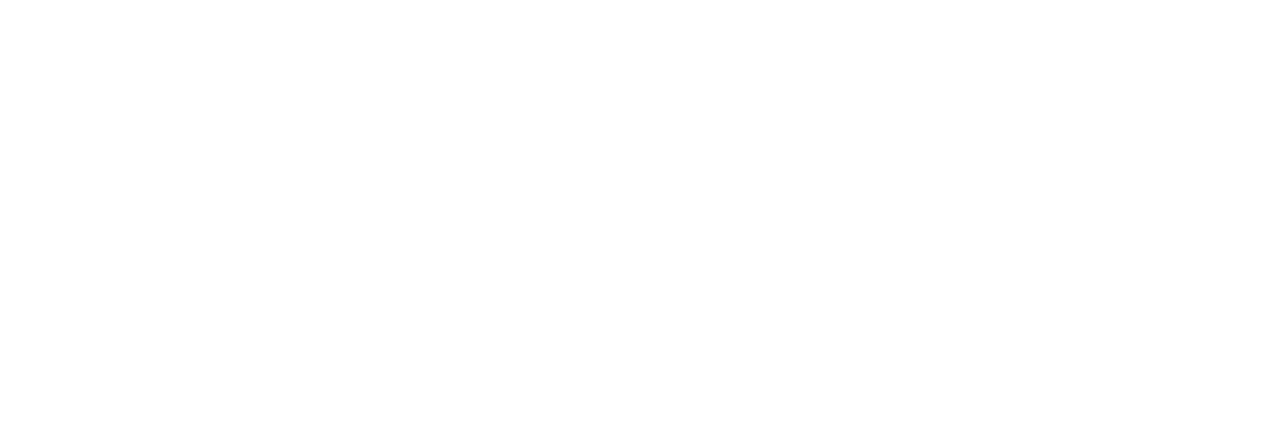
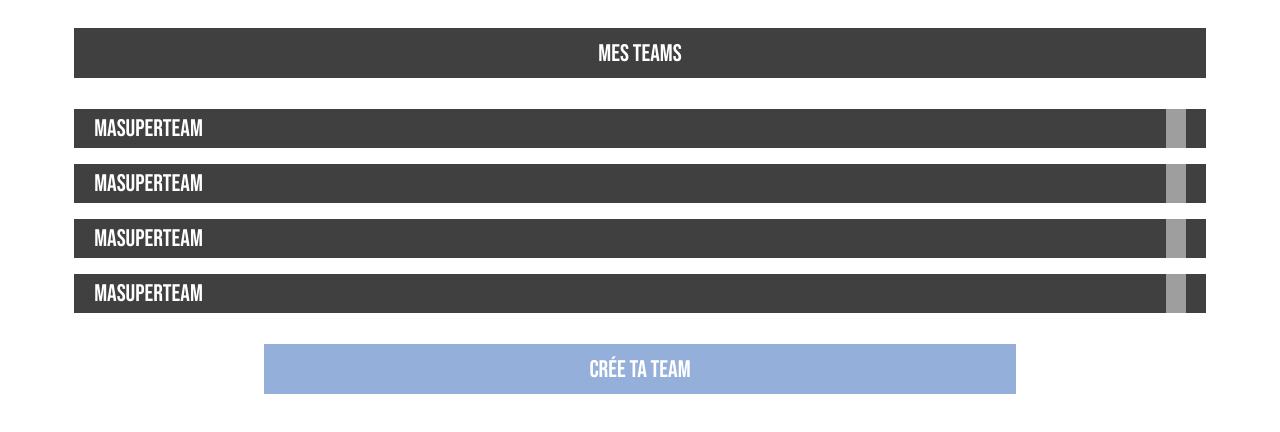
Before and after one commit to ConteAlexandre/WebAppRiot, an Angular app: page /mes-teams in a window 1280 px wide. Before the commit this address led to /. Shown: the top 432 px of the page. Built offline with nearby package versions, Linux system fonts and the light colour scheme; grey boxes are pictures that could not be loaded.

Commit message:
page mes-teams

```diff
--- a/src/app/app-routing.module.ts
+++ b/src/app/app-routing.module.ts
@@ -1,7 +1,10 @@
 import { NgModule } from '@angular/core';
 import { Routes, RouterModule } from '@angular/router';
+import {MesTeamsComponent} from './mes-teams/mes-teams.component';
 
-const routes: Routes = [];
+const routes: Routes = [
+  {path: "mes-teams", component: MesTeamsComponent}
+];
 
 @NgModule({
   imports: [RouterModule.forRoot(routes)],
--- a/src/app/app.component.html
+++ b/src/app/app.component.html
@@ -1,29 +1 @@
-<!-- * * * * * * * * * * * * * * * * * * * * * * * * * * * * * * * -->
-<!-- * * * * * * * * * * * The content below * * * * * * * * * * * -->
-<!-- * * * * * * * * * * is only a placeholder * * * * * * * * * * -->
-<!-- * * * * * * * * * * and can be replaced. * * * * * * * * * * * -->
-<!-- * * * * * * * * * * * * * * * * * * * * * * * * * * * * * * * -->
-<!-- * * * * * * * * * Delete the template below * * * * * * * * * * -->
-<!-- * * * * * * * to get started with your project! * * * * * * * * -->
-<!-- * * * * * * * * * * * * * * * * * * * * * * * * * * * * * * * -->
-
-<style>
-  * {
-    font-family: 'Bebas Neue', sans-serif;
-  }
-</style>
-
-<!-- Toolbar -->
-
-
-<!-- * * * * * * * * * * * * * * * * * * * * * * * * * * * * * * * -->
-<!-- * * * * * * * * * * * The content above * * * * * * * * * * * -->
-<!-- * * * * * * * * * * is only a placeholder * * * * * * * * * * -->
-<!-- * * * * * * * * * * and can be replaced. * * * * * * * * * * * -->
-<!-- * * * * * * * * * * * * * * * * * * * * * * * * * * * * * * * -->
-<!-- * * * * * * * * * * End of Placeholder * * * * * * * * * * * -->
-<!-- * * * * * * * * * * * * * * * * * * * * * * * * * * * * * * * -->
-
-
-
 <router-outlet></router-outlet>
--- a/src/app/app.module.ts
+++ b/src/app/app.module.ts
@@ -3,10 +3,14 @@
 
 import { AppRoutingModule } from './app-routing.module';
 import { AppComponent } from './app.component';
+import { MesTeamsComponent } from './mes-teams/mes-teams.component';
+import { TeamComponent } from './mes-teams/team/team.component';
 
 @NgModule({
   declarations: [
-    AppComponent
+    AppComponent,
+    MesTeamsComponent,
+    TeamComponent
   ],
   imports: [
     BrowserModule,
--- /dev/null
+++ b/src/app/mes-teams/mes-teams.component.css
@@ -0,0 +1,27 @@
+.mesTeams{
+  padding-top: 25px;
+  height: 500px;
+  background-color: crimson;
+}
+
+.title{
+  justify-content: center;
+  align-items: center;
+  height: 50px;
+  margin: 25px 5%;
+}
+
+.title p{
+  margin: 0;
+  color: white;
+  font-size: 1.5em;
+}
+
+.btn {
+  justify-content: center;
+  align-items: center;
+  margin: 25px 20% 0 20%;
+  font-size: 1.5em;
+  color: white;
+  height: 50px;
+}
--- /dev/null
+++ b/src/app/mes-teams/mes-teams.component.html
@@ -0,0 +1,12 @@
+<div class="box black title">
+  <p>mes teams</p>
+</div>
+
+<app-team [team]="team"></app-team>
+<app-team [team]="team"></app-team>
+<app-team [team]="team"></app-team>
+<app-team [team]="team"></app-team>
+
+<div class="box blue btn">
+  <p>crée ta team</p>
+</div>
--- /dev/null
+++ b/src/app/mes-teams/mes-teams.component.ts
@@ -0,0 +1,18 @@
+import { Component, OnInit } from '@angular/core';
+
+@Component({
+  selector: 'app-mes-teams',
+  templateUrl: './mes-teams.component.html',
+  styleUrls: ['./mes-teams.component.css']
+})
+export class MesTeamsComponent implements OnInit {
+  team : Object = {
+    name:'MaSuperTeam',
+  }
+  constructor() { }
+
+  ngOnInit(): void {
+  }
+
+
+}
--- /dev/null
+++ b/src/app/mes-teams/team/team.component.css
@@ -0,0 +1,62 @@
+.itemTeam{
+  flex-direction: column;
+  justify-content: space-between;
+  align-items: center;
+  margin: 10px 5%;
+}
+
+.itemTeam p{
+  margin: 0;
+  color: white;
+  font-size: 1.5em;
+}
+
+.iconDown{
+  width: 20px;
+  padding-right: 20px;
+}
+
+.btnSelect{
+  display: flex;
+  flex-direction: row;
+  width: 100%;
+  justify-content: space-between;
+}
+
+.nameTeam{
+  padding: 5px 20px;
+}
+
+.col{
+  flex-direction: column;
+  width: 40%;
+}
+
+.stat {
+  width: 100%;
+  display: flex;
+  align-items: center;
+}
+
+.col p {
+  font-size: 1.2em;
+}
+.stat p {
+  font-size: 1.6em;
+}
+.right{
+  display: flex;
+  align-items: flex-end;
+}
+
+.btn{
+  width: 50%;
+  justify-content: center;
+  align-content: center;
+}
+
+.detailTeam{
+  width: 100%;
+  margin: 10px 0;
+  transition: all .8s
+}
--- /dev/null
+++ b/src/app/mes-teams/team/team.component.html
@@ -0,0 +1,27 @@
+<div class="box black itemTeam">
+  <div class="btnSelect" id="btn-2" (click)="pressIcon()">
+    <p class="nameTeam">{{team.name}}</p>
+    <img class="iconDown" src="assets/icon/arrow-down-sign-to-navigate.svg"/>
+  </div>
+  <div [hidden]="hidden" class="detailTeam" >
+    <div style="display: flex;flex-direction: row;justify-content: space-around">
+      <div class="col">
+        <p>top : machin</p>
+        <p>jungle : machin</p>
+        <p>mid : machin</p>
+        <p>adc : machin</p>
+        <p>support : machin</p>
+      </div>
+      <div class="col right">
+        <div class="col stat">
+          <p>winrate :</p>
+          <p>56%</p>
+          <p>60v / 58 d</p>
+        </div>
+        <div class="box blue btn">
+          <p>edit</p>
+        </div>
+      </div>
+    </div>
+  </div>
+</div>
--- /dev/null
+++ b/src/app/mes-teams/team/team.component.ts
@@ -0,0 +1,20 @@
+import {Component, Input, OnInit} from '@angular/core';
+
+@Component({
+  selector: 'app-team',
+  templateUrl: './team.component.html',
+  styleUrls: ['./team.component.css']
+})
+export class TeamComponent implements OnInit {
+  @Input() team: Object;
+  hidden = true;
+
+  constructor() { }
+
+  ngOnInit(): void {
+  }
+
+  pressIcon() {
+    this.hidden = !this.hidden;
+  }
+};
--- a/src/styles.css
+++ b/src/styles.css
@@ -1,4 +1,8 @@
 /* You can add global styles to this file, and also import other style files */
+* {
+  font-family: 'Bebas Neue', sans-serif;
+}
+
 .blue{
   background-color: rgba(42, 99, 182, 0.5);
 }
```
Also changed, not shown: 2 other files (tests, documents, lock files or other folders).
